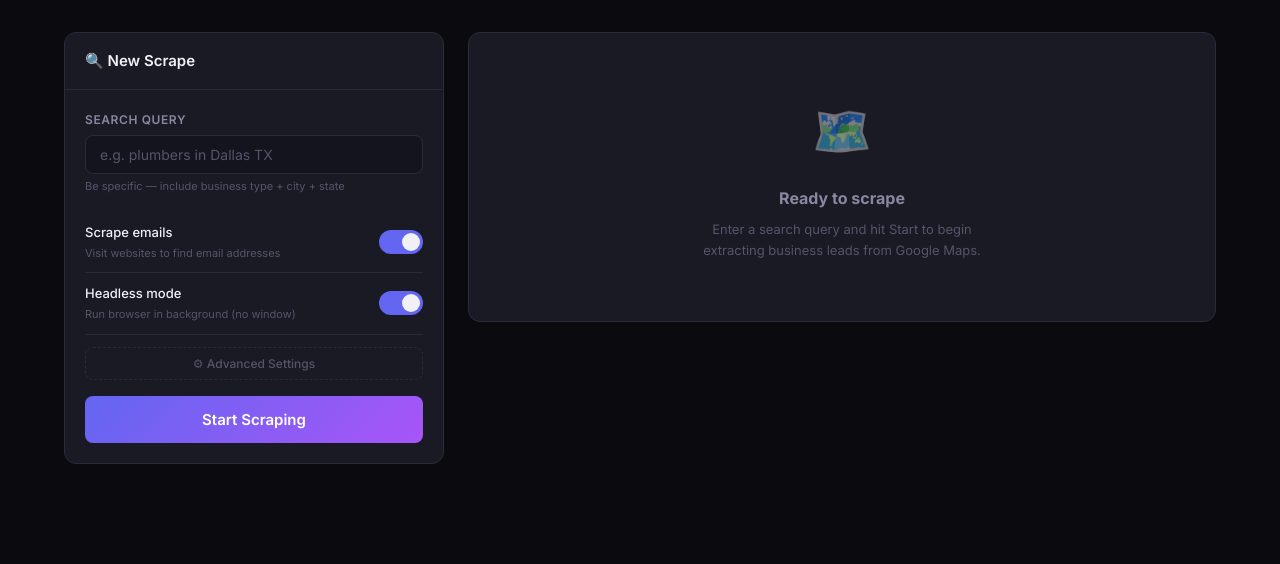
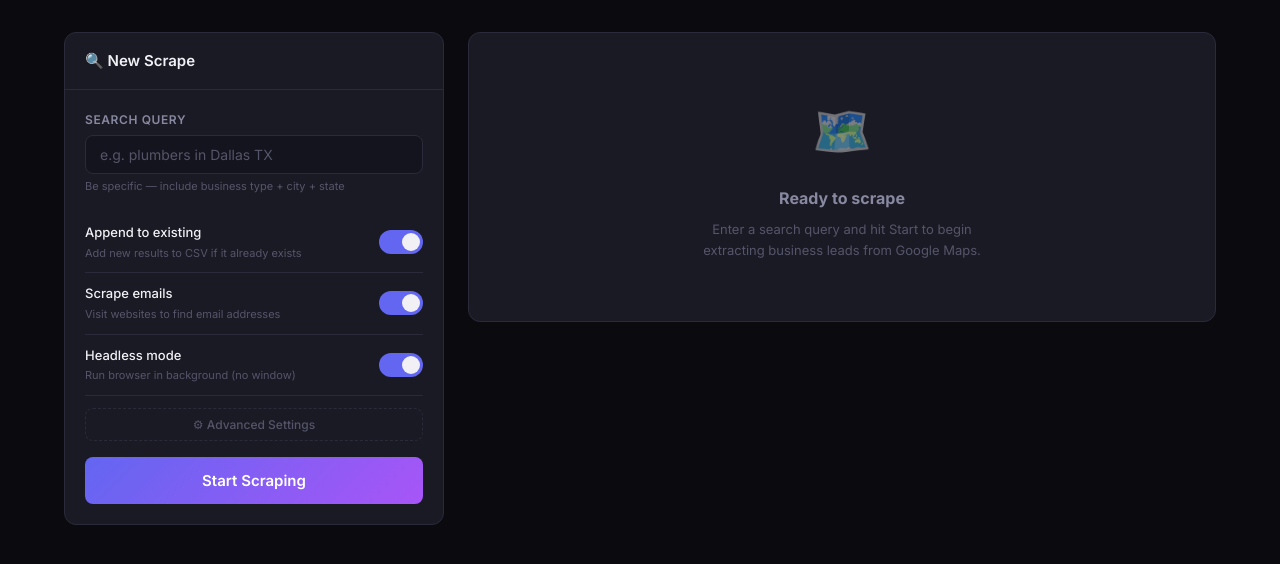
Before and after one commit to kaal22/googlemapsscraper, a Flask app: page / in a window 1280 px wide. Shown: the part 77-641 px from the top of the page. Run offline with Flask 3, Linux system fonts and the light colour scheme.

Commit message:
Add append to CSV feature and fix premature download button UI

```diff
--- a/app.py
+++ b/app.py
@@ -47,19 +47,35 @@ class ScrapeJob:
             self.status = 'scraping'
             self.emit('status', 'Starting scrape...')
 
+            self.filename = sanitize_filename(self.query)
+            filepath = os.path.join(RESULTS_DIR, self.filename)
+            existing_data = []
+
+            if self.config.get('append_existing') and os.path.exists(filepath):
+                try:
+                    with open(filepath, 'r', encoding='utf-8') as f:
+                        reader = csv.DictReader(f)
+                        existing_data = list(reader)
+                        self.emit('status', f'Loaded {len(existing_data)} existing records to prevent duplicates.')
+                except Exception as e:
+                    self.emit('warning', f'Could not read existing file: {e}')
+
             self.results = scrape_google_maps(
                 self.query,
                 self.config,
-                progress_callback=self.emit
+                progress_callback=self.emit,
+                existing_data=existing_data
             )
 
-            if self.results:
-                self.filename = sanitize_filename(self.query)
-                filepath = save_to_csv(self.results, self.filename)
-                emails_found = sum(1 for r in self.results if r.get('email'))
+            if self.results or existing_data:
+                # Only write to CSV if there are new results, or if it's a completely new file
+                if self.results:
+                    filepath = save_to_csv(self.results, self.filename, append_existing=self.config.get('append_existing', False))
+
+                new_emails = sum(1 for r in self.results if r.get('email'))
                 self.emit('complete', json.dumps({
                     'total': len(self.results),
-                    'emails': emails_found,
+                    'emails': new_emails,
                     'filename': self.filename,
                     'filepath': filepath,
                 }))
@@ -102,6 +118,7 @@ def start_scrape():
         'scrape_emails': data.get('scrape_emails', True),
         'email_timeout': int(data.get('email_timeout', DEFAULTS['email_timeout'])),
         'headless': data.get('headless', True),
+        'append_existing': data.get('append_existing', False),
     }
 
     # Create job
--- a/templates/index.html
+++ b/templates/index.html
@@ -1,11 +1,13 @@
 <!DOCTYPE html>
 <html lang="en">
+
 <head>
     <meta charset="UTF-8">
     <meta name="viewport" content="width=device-width, initial-scale=1.0">
     <title>Google Maps Scraper</title>
     <link rel="preconnect" href="https://fonts.googleapis.com">
-    <link href="https://fonts.googleapis.com/css2?family=Inter:wght@300;400;500;600;700;800&display=swap" rel="stylesheet">
+    <link href="https://fonts.googleapis.com/css2?family=Inter:wght@300;400;500;600;700;800&display=swap"
+        rel="stylesheet">
     <style>
         :root {
             --bg-primary: #0a0a0f;
@@ -277,11 +279,11 @@
             transition: 0.2s;
         }
 
-        .toggle input:checked + .toggle-slider {
+        .toggle input:checked+.toggle-slider {
             background: var(--accent);
         }
 
-        .toggle input:checked + .toggle-slider::before {
+        .toggle input:checked+.toggle-slider::before {
             transform: translateX(20px);
         }
 
@@ -357,7 +359,7 @@
         .btn-start .spinner {
             width: 18px;
             height: 18px;
-            border: 2px solid rgba(255,255,255,0.3);
+            border: 2px solid rgba(255, 255, 255, 0.3);
             border-top-color: white;
             border-radius: 50%;
             animation: spin 0.6s linear infinite;
@@ -454,10 +456,21 @@
             flex-shrink: 0;
         }
 
-        .progress-log .success { color: var(--green); }
-        .progress-log .warning { color: var(--orange); }
-        .progress-log .error   { color: var(--red); }
-        .progress-log .info    { color: var(--cyan); }
+        .progress-log .success {
+            color: var(--green);
+        }
+
+        .progress-log .warning {
+            color: var(--orange);
+        }
+
+        .progress-log .error {
+            color: var(--red);
+        }
+
+        .progress-log .info {
+            color: var(--cyan);
+        }
 
         /* ─── Results table ─── */
         .results-section {
@@ -635,17 +648,33 @@
 
         /* ─── Animations ─── */
         @keyframes spin {
-            to { transform: rotate(360deg); }
+            to {
+                transform: rotate(360deg);
+            }
         }
 
         @keyframes fadeIn {
-            from { opacity: 0; transform: translateY(8px); }
-            to   { opacity: 1; transform: translateY(0); }
+            from {
+                opacity: 0;
+                transform: translateY(8px);
+            }
+
+            to {
+                opacity: 1;
+                transform: translateY(0);
+            }
         }
 
         @keyframes pulse {
-            0%, 100% { opacity: 1; }
-            50% { opacity: 0.5; }
+
+            0%,
+            100% {
+                opacity: 1;
+            }
+
+            50% {
+                opacity: 0.5;
+            }
         }
 
         .pulse {
@@ -663,15 +692,18 @@
         ::-webkit-scrollbar {
             width: 6px;
         }
+
         ::-webkit-scrollbar-track {
             background: transparent;
         }
+
         ::-webkit-scrollbar-thumb {
             background: var(--border);
             border-radius: 999px;
         }
     </style>
 </head>
+
 <body>
 
     <!-- Header -->
@@ -702,13 +734,23 @@
                         <!-- Search -->
                         <div class="form-group">
                             <label class="form-label">Search Query</label>
-                            <input type="text" id="query" class="search-input"
-                                   placeholder="e.g. plumbers in Dallas TX"
-                                   onkeydown="if(event.key==='Enter')startScrape()">
+                            <input type="text" id="query" class="search-input" placeholder="e.g. plumbers in Dallas TX"
+                                onkeydown="if(event.key==='Enter')startScrape()">
                             <div class="form-hint">Be specific — include business type + city + state</div>
                         </div>
 
                         <!-- Toggles -->
+                        <div class="toggle-row">
+                            <div>
+                                <div class="toggle-label">Append to existing</div>
+                                <div class="toggle-desc">Add new results to CSV if it already exists</div>
+                            </div>
+                            <label class="toggle">
+                                <input type="checkbox" id="append_existing" checked>
+                                <span class="toggle-slider"></span>
+                            </label>
+                        </div>
+
                         <div class="toggle-row">
                             <div>
                                 <div class="toggle-label">Scrape emails</div>
@@ -740,32 +782,38 @@
                             <div class="config-grid">
                                 <div class="form-group">
                                     <label class="form-label">Max Scrolls</label>
-                                    <input type="number" id="max_scrolls" value="{{ defaults.max_scrolls }}" min="1" max="100">
+                                    <input type="number" id="max_scrolls" value="{{ defaults.max_scrolls }}" min="1"
+                                        max="100">
                                     <div class="form-hint">How many scroll rounds</div>
                                 </div>
                                 <div class="form-group">
                                     <label class="form-label">Scroll Pause (s)</label>
-                                    <input type="number" id="scroll_pause" value="{{ defaults.scroll_pause }}" min="0.5" max="10" step="0.5">
+                                    <input type="number" id="scroll_pause" value="{{ defaults.scroll_pause }}" min="0.5"
+                                        max="10" step="0.5">
                                     <div class="form-hint">Wait between scrolls</div>
                                 </div>
                                 <div class="form-group">
                                     <label class="form-label">Min Delay (s)</label>
-                                    <input type="number" id="action_delay_min" value="{{ defaults.action_delay_min }}" min="0.5" max="10" step="0.5">
+                                    <input type="number" id="action_delay_min" value="{{ defaults.action_delay_min }}"
+                                        min="0.5" max="10" step="0.5">
                                     <div class="form-hint">Minimum action delay</div>
                                 </div>
                                 <div class="form-group">
                                     <label class="form-label">Max Delay (s)</label>
-                                    <input type="number" id="action_delay_max" value="{{ defaults.action_delay_max }}" min="0.5" max="10" step="0.5">
+                                    <input type="number" id="action_delay_max" value="{{ defaults.action_delay_max }}"
+                                        min="0.5" max="10" step="0.5">
                                     <div class="form-hint">Maximum action delay</div>
                                 </div>
                                 <div class="form-group">
                                     <label class="form-label">Timeout (ms)</label>
-                                    <input type="number" id="timeout" value="{{ defaults.timeout }}" min="3000" max="30000" step="1000">
+                                    <input type="number" id="timeout" value="{{ defaults.timeout }}" min="3000"
+                                        max="30000" step="1000">
                                     <div class="form-hint">Element wait timeout</div>
                                 </div>
                                 <div class="form-group">
                                     <label class="form-label">Email Timeout (ms)</label>
-                                    <input type="number" id="email_timeout" value="{{ defaults.email_timeout }}" min="3000" max="30000" step="1000">
+                                    <input type="number" id="email_timeout" value="{{ defaults.email_timeout }}"
+                                        min="3000" max="30000" step="1000">
                                     <div class="form-hint">Website load timeout</div>
                                 </div>
                             </div>
@@ -788,7 +836,8 @@
                     <div class="empty-state">
                         <div class="icon">🗺️</div>
                         <h3>Ready to scrape</h3>
-                        <p>Enter a search query and hit Start to begin<br>extracting business leads from Google Maps.</p>
+                        <p>Enter a search query and hit Start to begin<br>extracting business leads from Google Maps.
+                        </p>
                     </div>
                 </div>
 
@@ -796,7 +845,8 @@
                 <div class="card progress-panel" id="progressPanel">
                     <div class="card-header">
                         <h2>⚡ Progress</h2>
-                        <span id="progressStatus" class="pulse" style="font-size:12px;color:var(--cyan);">Initializing...</span>
+                        <span id="progressStatus" class="pulse"
+                            style="font-size:12px;color:var(--cyan);">Initializing...</span>
                     </div>
                     <div class="card-body">
                         <div class="progress-bar-container">
@@ -823,9 +873,14 @@
                 <!-- Results table -->
                 <div class="card results-section" id="resultsSection">
                     <div class="card-header">
-                        <h2>📋 Results <span id="resultCount" style="color:var(--text-muted);font-weight:400;"></span></h2>
+                        <h2>📋 Results <span id="resultCount" style="color:var(--text-muted);font-weight:400;"></span>
+                        </h2>
                         <div class="results-actions">
-                            <a class="btn-sm green" id="downloadBtn" href="#" download>⬇ Download CSV</a>
+                            <span id="downloadPending"
+                                style="font-size: 11px; color: var(--text-muted); display: none; align-items: center; padding: 6px 14px;">CSV
+                                saves when finished...</span>
+                            <a class="btn-sm green" id="downloadBtn" href="#" download style="display: none;">⬇ Download
+                                CSV</a>
                         </div>
                     </div>
                     <div class="table-scroll">
@@ -918,6 +973,8 @@
             document.getElementById('resultsSection').classList.remove('active');
             document.getElementById('progressLog').innerHTML = '';
             document.getElementById('progressBar').style.width = '0%';
+            document.getElementById('downloadBtn').style.display = 'none';
+            document.getElementById('downloadPending').style.display = 'inline-flex';
             updateStats();
 
             // Build config
@@ -931,12 +988,13 @@
                 email_timeout: parseInt(document.getElementById('email_timeout').value),
                 scrape_emails: document.getElementById('scrape_emails').checked,
                 headless: document.getElementById('headless').checked,
+                append_existing: document.getElementById('append_existing').checked,
             };
 
             try {
                 const res = await fetch('/start', {
                     method: 'POST',
-                    headers: {'Content-Type': 'application/json'},
+                    headers: { 'Content-Type': 'application/json' },
                     body: JSON.stringify(config),
                 });
                 const data = await res.json();
@@ -1037,6 +1095,8 @@
                     const result = JSON.parse(data);
                     currentFilename = result.filename;
                     document.getElementById('downloadBtn').href = `/download/${result.filename}`;
+                    document.getElementById('downloadBtn').style.display = 'inline-flex';
+                    document.getElementById('downloadPending').style.display = 'none';
                     document.getElementById('resultCount').textContent = `— ${result.total} leads`;
                     document.getElementById('progressBar').style.width = '100%';
                     addLog('success', `✅ Done! ${result.total} businesses, ${result.emails} emails`);
@@ -1161,6 +1221,8 @@
 
             document.getElementById('resultsSection').classList.add('active');
             document.getElementById('downloadBtn').href = `/download/${filename}`;
+            document.getElementById('downloadBtn').style.display = 'inline-flex';
+            document.getElementById('downloadPending').style.display = 'none';
             document.getElementById('resultCount').textContent = `— ${rows.length} leads — ${filename}`;
 
             const tbody = document.getElementById('resultsBody');
@@ -1182,4 +1244,5 @@
         }
     </script>
 </body>
+
 </html>
```
Also changed, not shown: scraper.py (+16 -4 lines).
